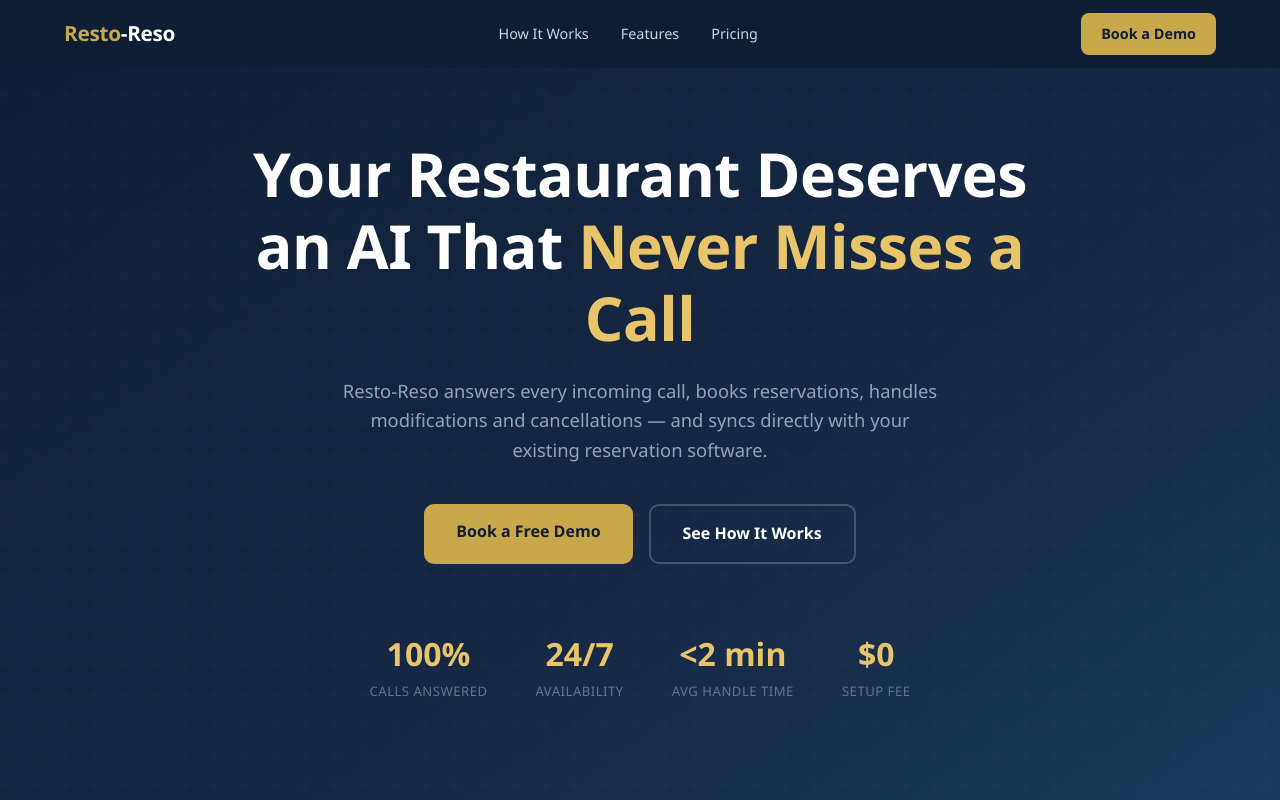
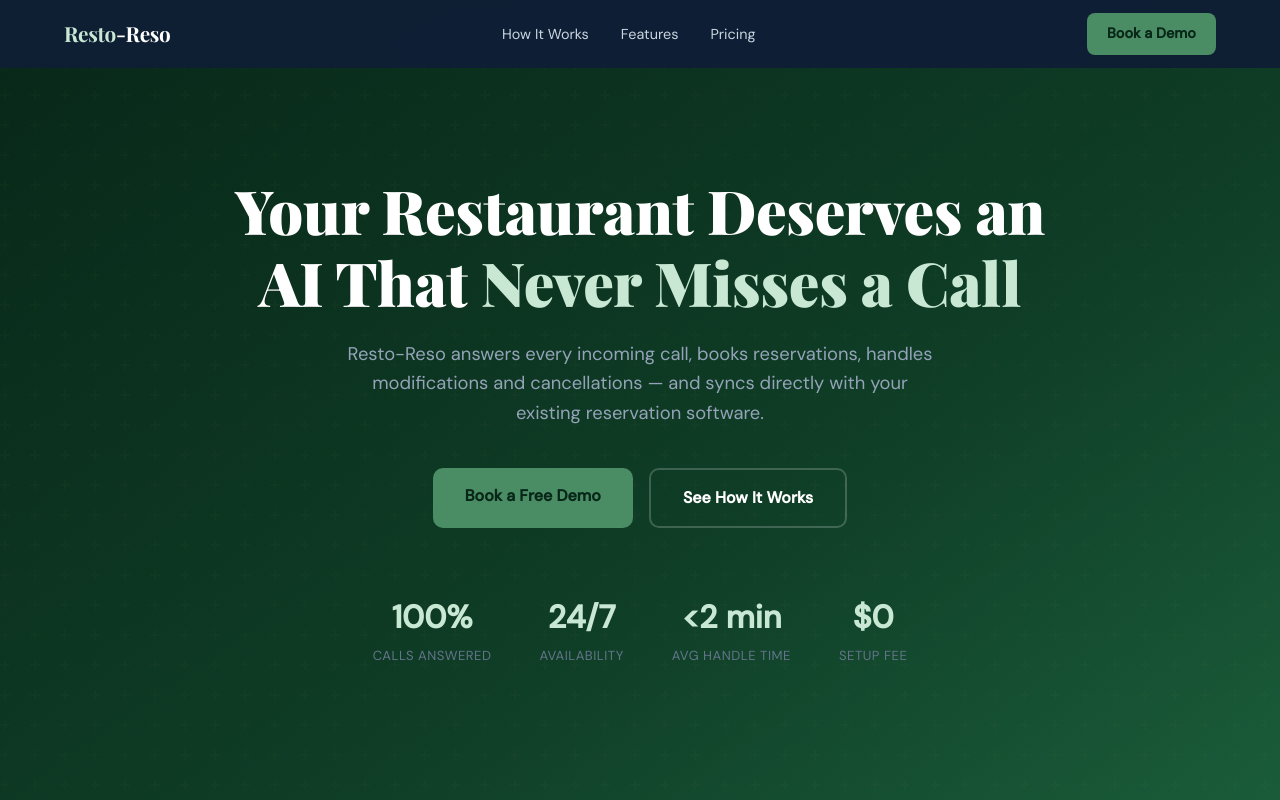
Before and after one commit to toecoz25/restoreso-site, a plain HTML site: page index.html in a window 1280 px wide. Shown: the top 800 px of the page. Drawn offline with nearby package versions, Linux system fonts and the light colour scheme.

Commit message:
Retheme to forest green palette with Playfair Display + DM Sans

```diff
--- a/index.html
+++ b/index.html
@@ -4,26 +4,35 @@
   <meta charset="UTF-8" />
   <meta name="viewport" content="width=device-width, initial-scale=1.0"/>
   <title>Resto-Reso — The AI Reservation Agent for Restaurants</title>
+  <link href="https://fonts.googleapis.com/css2?family=Playfair+Display:wght@700;900&family=DM+Sans:wght@300;400;500&display=swap" rel="stylesheet">
   <style>
     /* ── Reset & base ── */
     *, *::before, *::after { box-sizing: border-box; margin: 0; padding: 0; }
     :root {
-      --navy:   #0f1e35;
-      --navy2:  #162844;
-      --gold:   #c9a84c;
-      --gold2:  #e8c56a;
-      --cream:  #fdf8f0;
-      --white:  #ffffff;
-      --gray:   #6b7280;
-      --light:  #f4f4f6;
+      --navy:        #082718;
+      --navy2:       #0f3d26;
+      --gold:        #4a8c63;
+      --gold2:       #c8e8d4;
+      --cream:       #f7f5f0;
+      --white:       #ffffff;
+      --gray:        #5a6b62;
+      --light:       #e8f5ee;
+      --forest:      #1a5c3a;
+      --sage:        #4a8c63;
+      --mint:        #e8f5ee;
+      --mint-mid:    #c8e8d4;
+      --ink:         #0e1a13;
+      --muted:       #5a6b62;
+      --border:      #d4e6da;
+      --warm:        #fdfcf8;
       --radius: 12px;
       --shadow: 0 4px 24px rgba(0,0,0,0.10);
     }
     html { scroll-behavior: smooth; }
     body {
-      font-family: 'Segoe UI', system-ui, -apple-system, sans-serif;
-      color: var(--navy);
-      background: var(--white);
+      font-family: 'DM Sans', system-ui, -apple-system, sans-serif;
+      color: var(--ink);
+      background: var(--cream);
       line-height: 1.6;
     }
 
@@ -37,7 +46,8 @@
       height: 68px;
     }
     .nav-logo {
-      font-size: 1.3rem; font-weight: 700; color: var(--gold);
+      font-family: 'Playfair Display', serif;
+      font-size: 1.3rem; font-weight: 700; color: var(--mint-mid);
       text-decoration: none; letter-spacing: -0.3px;
     }
     .nav-logo span { color: var(--white); }
@@ -55,7 +65,7 @@
     /* ── Hero ── */
     .hero {
       min-height: 100vh;
-      background: linear-gradient(145deg, var(--navy) 0%, var(--navy2) 60%, #1a3a5c 100%);
+      background: linear-gradient(145deg, var(--navy) 0%, var(--navy2) 60%, var(--forest) 100%);
       display: flex; align-items: center; justify-content: center;
       text-align: center; padding: 120px 5% 80px;
       position: relative; overflow: hidden;
@@ -75,9 +85,10 @@
       margin-bottom: 1.8rem; letter-spacing: 0.5px; text-transform: uppercase;
     }
     .hero h1 {
+      font-family: 'Playfair Display', serif;
       font-size: clamp(2.4rem, 5vw, 3.8rem);
-      font-weight: 800; color: var(--white);
-      line-height: 1.18; margin-bottom: 1.4rem; letter-spacing: -0.5px;
+      font-weight: 900; color: var(--white);
+      line-height: 1.18; margin-bottom: 1.4rem; letter-spacing: -0.3px;
     }
     .hero h1 em { color: var(--gold2); font-style: normal; }
     .hero p {
@@ -120,8 +131,9 @@
       text-transform: uppercase; letter-spacing: 0.8px; margin-bottom: 1rem;
     }
     h2 {
+      font-family: 'Playfair Display', serif;
       font-size: clamp(1.8rem, 3vw, 2.6rem);
-      font-weight: 800; line-height: 1.2; margin-bottom: 1rem; letter-spacing: -0.4px;
+      font-weight: 700; line-height: 1.2; margin-bottom: 1rem; letter-spacing: -0.2px;
     }
     .section-sub { font-size: 1.05rem; color: var(--gray); max-width: 540px; margin: 0 auto; }
     .center { text-align: center; }
@@ -298,7 +310,7 @@
       display: flex; align-items: center; justify-content: space-between;
       flex-wrap: wrap; gap: 1rem;
     }
-    .footer-logo { font-size: 1.1rem; font-weight: 700; color: var(--gold); }
+    .footer-logo { font-family: 'Playfair Display', serif; font-size: 1.1rem; font-weight: 700; color: var(--mint-mid); }
     .footer-logo span { color: #64748b; }
     footer p { color: #475569; }
     .footer-links { display: flex; gap: 1.5rem; }
```
